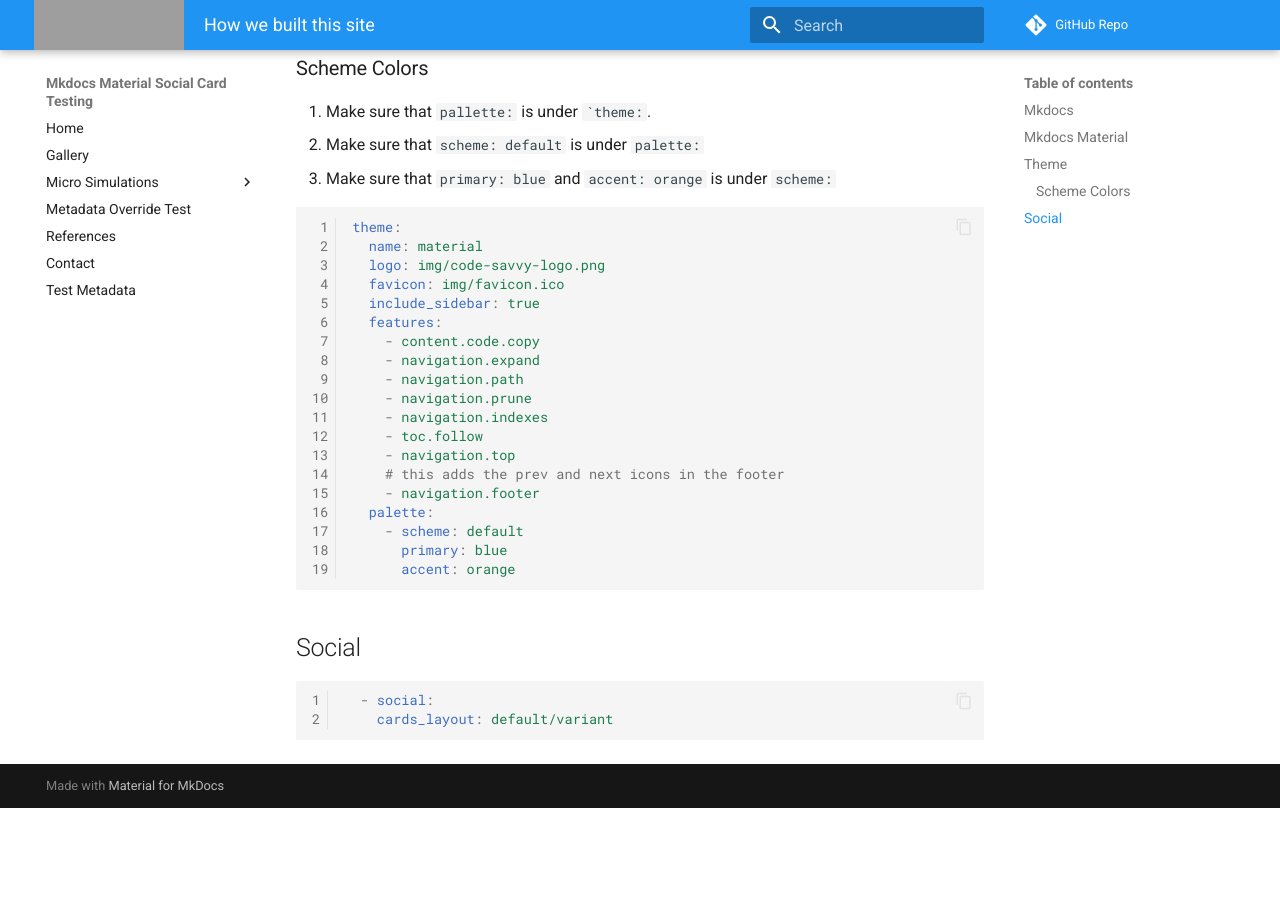
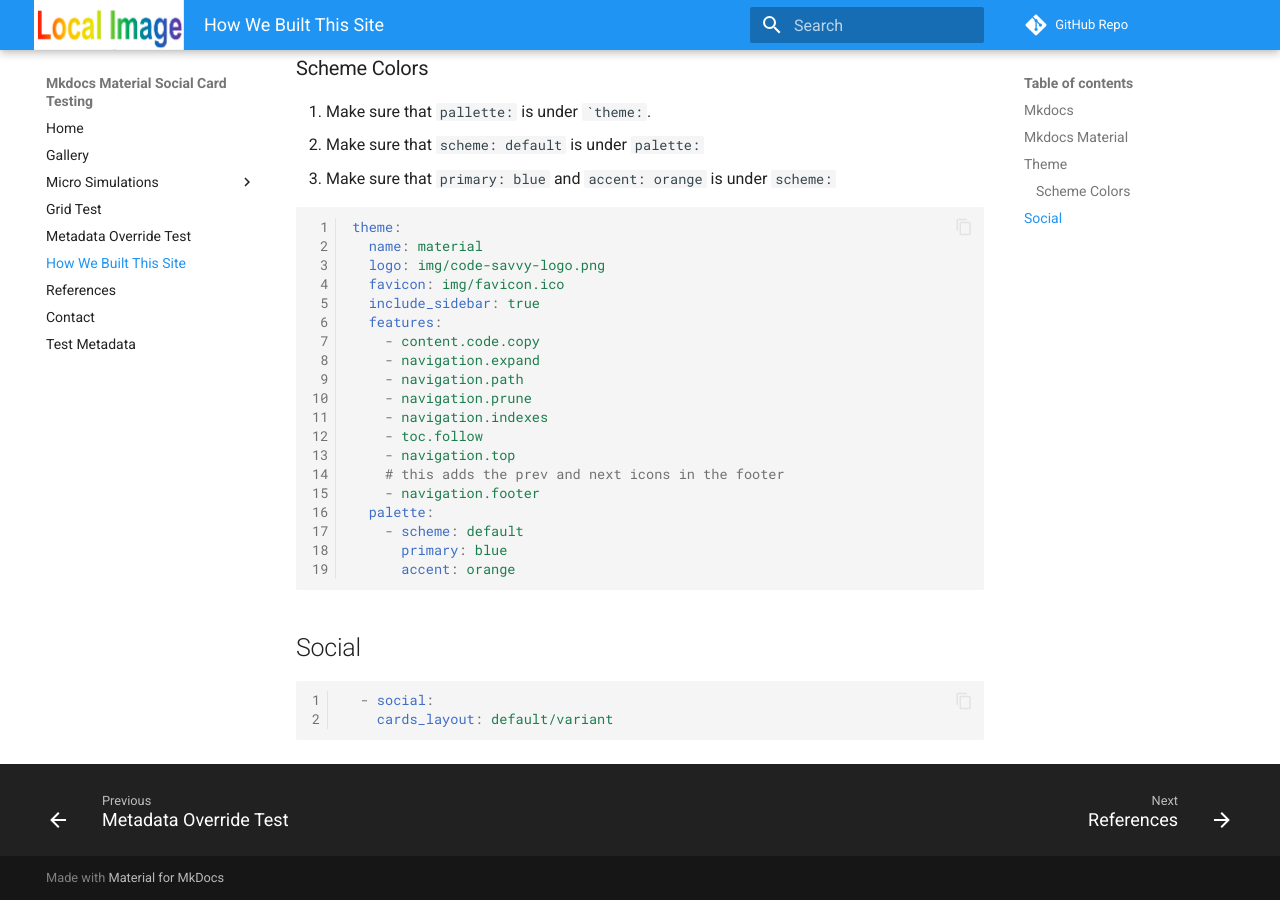
Before and after one commit to dmccreary/mkdocs-material-social, an MkDocs documentation site: the page built from docs/how-we-built-this-site.md, in a window 1280 px wide and 900 px high, scrolled down 655 px. Built offline with MkDocs 1.6.1 and Material for MkDocs 9.7.7, drawn with Linux system fonts in a browser that asks for light colours; comment, search, counter and statistics services are not loaded; before the commit the page ends 1463 px from its top, so only the background shows below that; grey boxes are pictures that could not be loaded.

Commit message:
updating content

```diff
--- a/mkdocs.yml
+++ b/mkdocs.yml
@@ -16,8 +16,9 @@ nav:
     - Sphere: sims/sphere/index.md
     - Override Test: sims/override-test/index.md
     - Template: sims/template/index.md
-    - Grid Test: sims/grid-test.md
+  - Grid Test: grid-test.md
   - Metadata Override Test: metadata-override-test.md
+  - How We Built This Site: how-we-built-this-site.md
   - References: references.md
   - Contact: contact.md
   - Test Metadata: test-metadata.md
@@ -26,7 +27,7 @@ nav:
 edit_uri: 'blob/master/docs'
 theme:
   name: material
-  logo: img/code-savvy-logo.png
+  logo: img/local-image.png
   favicon: img/favicon.ico
   include_sidebar: true
   features:
@@ -44,7 +45,8 @@ theme:
       primary: blue
       accent: orange
 plugins:
-  - meta-descriptions
+  # - meta this is no by default
+  # - meta-descriptions
   - search
   # this is the new line but make sure to follow the brew installs
   - social
```
